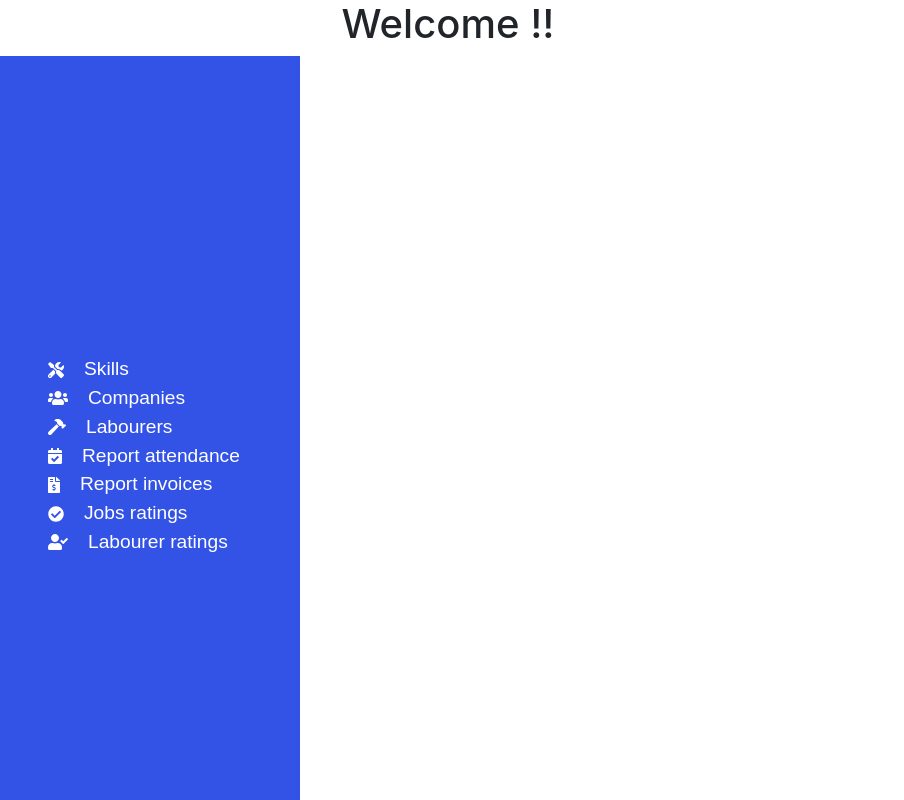
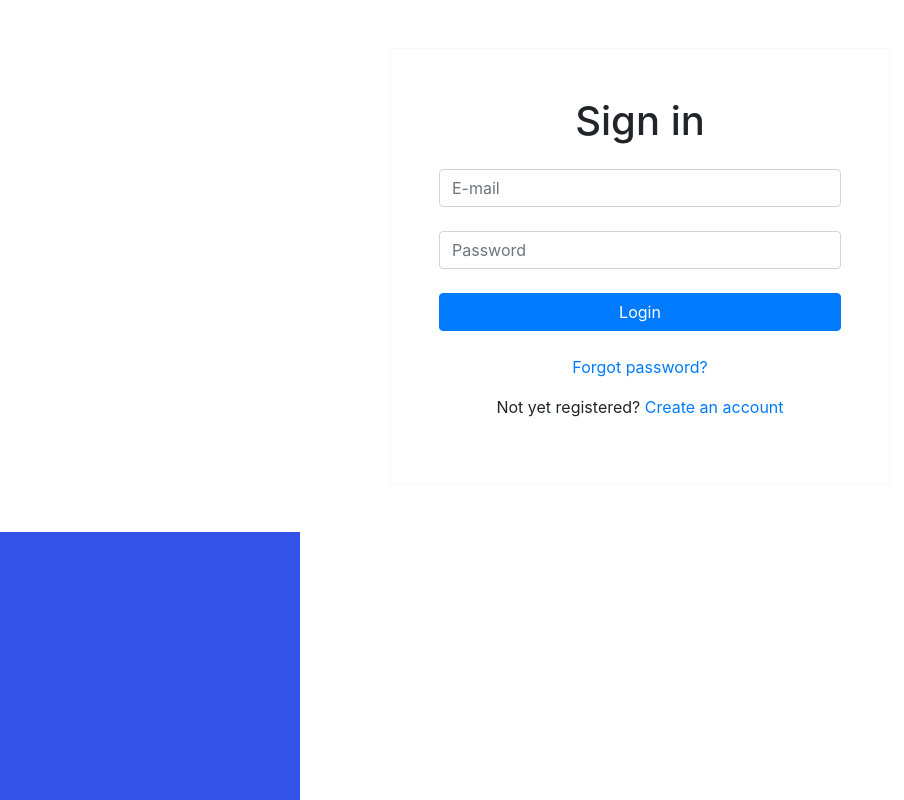
Before and after one commit to denismaltev/RecruitmentSystem_front_end, a React (Create React App) app in the folder recruitmentapp/: page /#/login in a window 1280 px wide. Before the commit this address led to /#/. Shown: the top 800 px of the page, without its empty margins (0-904 px from the left). Built offline with nearby package versions, Linux system fonts and the light colour scheme.

Commit message:
registered users can successfully login

```diff
--- a/recruitmentapp/src/pages/LogIn.jsx
+++ b/recruitmentapp/src/pages/LogIn.jsx
@@ -14,13 +14,13 @@ export default class LogIn extends React.Component {
     this.state = {
       email: "",
       password: "",
+      token:"",
       loginMessage : "",
       errors: {
         blankfield: false,
       },
     };
     this.login         = this.login.bind(this);
-    // this.logout        = this.logout.bind(this);
   }
 
   // Called when constructor is finished building component.
@@ -51,7 +51,7 @@ export default class LogIn extends React.Component {
     // console.log(this.state.email);
     const email      = this.email.value;
     const password   = this.password.value;
-    // const URL           = BASE_URL + 'login';
+
     //Prevent page reload
     e.preventDefault();
 
@@ -64,7 +64,8 @@ export default class LogIn extends React.Component {
         errors: { ...this.state.errors, ...error },
       });
     }else{
-
+      const URL =
+      "https://recruitmentsystemapi.azurewebsites.net/api/auth/login";
       fetch(URL, {
         method: 'POST',
         headers: {
@@ -83,6 +84,7 @@ export default class LogIn extends React.Component {
             // Store token with session data.
             if(json["status"]==="OK") {
               sessionStorage.setItem(AUTH_TOKEN, json["token"]);
+
               this.token   = json["token"];
               console.log(this.token);
               this.setState({loginMessage:"The user has been logged in.",
@@ -122,8 +124,8 @@ export default class LogIn extends React.Component {
                   id="email"
                   className="form-control mb-4"
                   placeholder="E-mail"
-                  // value={this.state.email}
-                  // onChange={this.onInputChange}
+                  value={this.state.email}
+                  onChange={this.onInputChange}
                   ref={(emailInput)=> this.email = emailInput}
                 />
 
@@ -132,8 +134,8 @@ export default class LogIn extends React.Component {
                   id="password"
                   className="form-control mb-4"
                   placeholder="Password"
-                  // value={this.state.password}
-                  // onChange={this.onInputChange}
+                  value={this.state.password}
+                  onChange={this.onInputChange}
                   ref={(passwordInput)=> this.password = passwordInput}
                 />
                 <button
@@ -143,14 +145,15 @@ export default class LogIn extends React.Component {
                 >
                   Login
                 </button>
-
+                <h1>{this.state.loginMessage}</h1>
+                {/* <br/>{this.state.token}<br/><br/> */}
                 <p className="control">
                     <a href="/">Forgot password?</a>
                 </p>
 
                 <p>
                   Not yet registered?
-                  <a href="/registration"> Create an account</a>
+                  <a href="/#/registration"> Create an account</a>
                 </p>
               </form>
             </Col>
```
